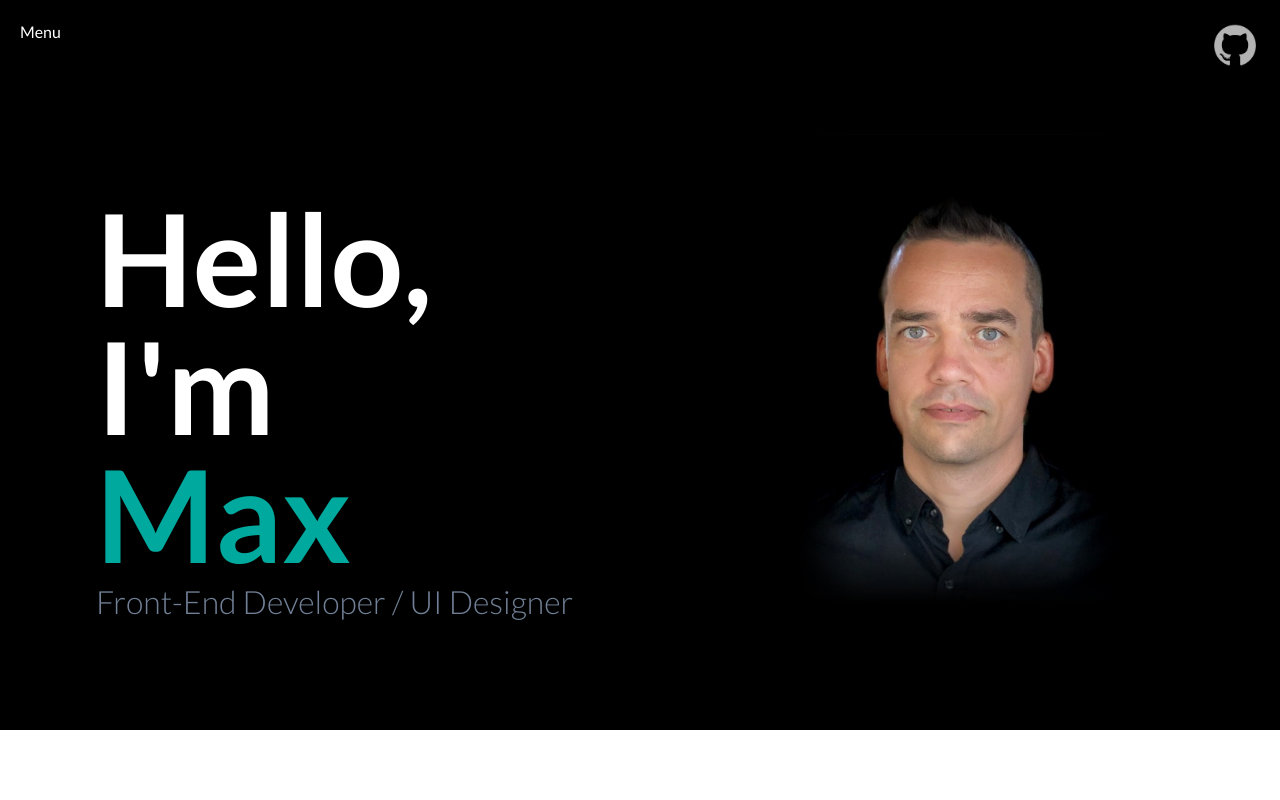
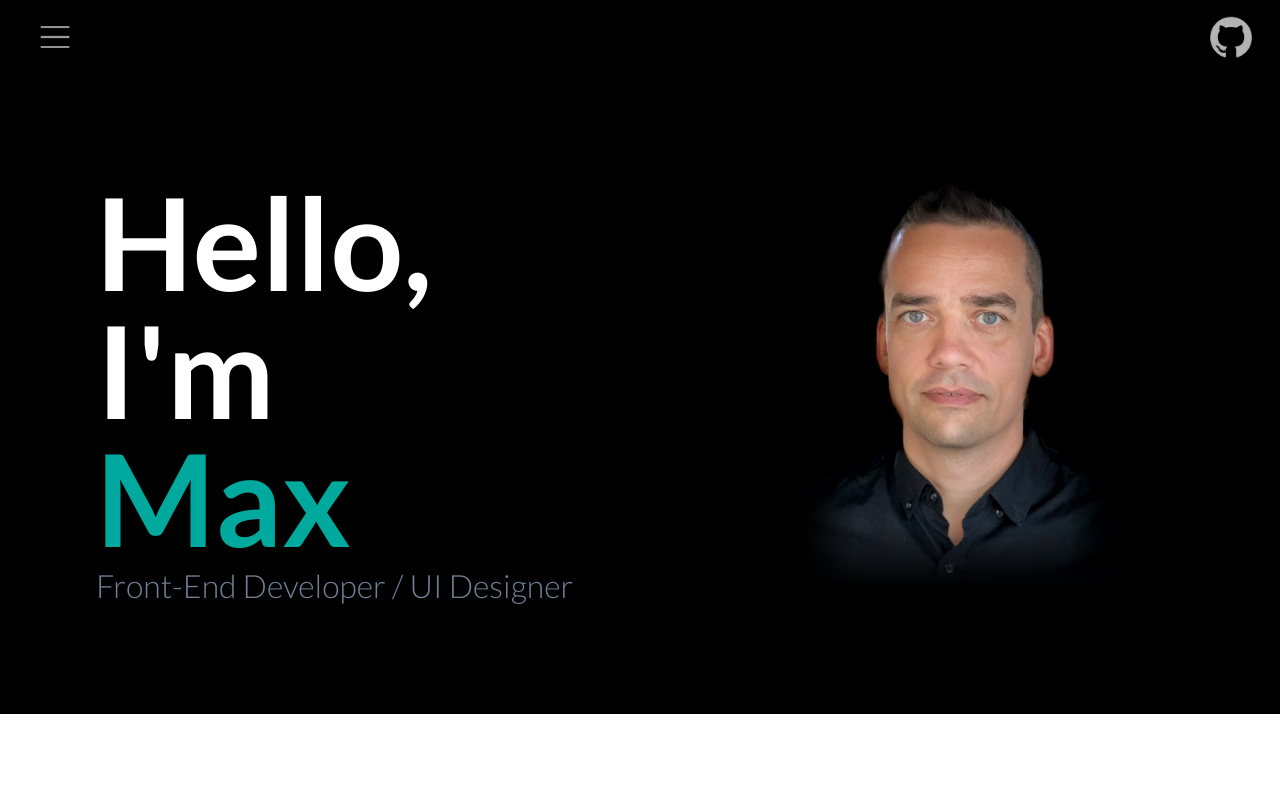
Before and after one commit to attilaking/max-portfolio, a React (Create React App) app: page / in a window 1280 px wide. Shown: the top 800 px of the page. Built offline with nearby package versions, Linux system fonts and the light colour scheme.

Commit message:
Add icons to sidebar

```diff
--- a/src/components/Topnav.js
+++ b/src/components/Topnav.js
@@ -1,5 +1,7 @@
 import React, { useState } from 'react';
 import githubLogo from '../assets/img/github.png';
+import burgerImg from '../assets/img/icons/burger.png';
+import cancelImg from '../assets/img/icons/cancel.png';
 import SideNav from '../components/SideNav';
 
 const Topnav = () => {
@@ -12,11 +14,11 @@ const Topnav = () => {
 
     return (
         <>
-            <div className="text-white bg-black sticky top-0 right-0 left-0 grid grid-cols-2 p-5 z-40">
-                <div className="grid justify-start cursor-pointer" onClick={onSideMenuClicked}>
-                    Menu
+            <div className="text-white bg-black sticky top-0 right-0 left-0 grid grid-cols-2 pl-6 pr-6 pt-3 pb-3 z-40">
+                <div className="grid justify-start items-center cursor-pointer pl-4" onClick={onSideMenuClicked}>
+                    <img class="opacity-75 transform rotate-0 hover:rotate-180 transition-rotate duration-500 ease-in-out" style={{ "width": "30px" }} alt="github" src={isSideMenuOpen ? cancelImg : burgerImg} />
                 </div>
-                <div className="grid justify-end">
+                <div className="grid justify-end items-center">
                     <div class="hint hint--left" aria-label="Repo of this website">
                         <a href="https://github.com/attilaking/max-portfolio" target="_blank">
                             <img class="hover:rotate-90" style={{ "width": "50px" }} alt="github" src={githubLogo} />
@@ -24,7 +26,7 @@ const Topnav = () => {
                     </div>
                 </div>
             </div>
-            <SideNav Open={isSideMenuOpen}/>
+            <SideNav Open={isSideMenuOpen} />
         </>
     )
 }
--- a/tailwind.config.js
+++ b/tailwind.config.js
@@ -9,7 +9,8 @@ module.exports = {
    }
  },
   variants: {
-    width: ["responsive", "hover", "focus"]
+    width: ["responsive", "hover", "focus"],
+    rotate: ["responsive", "hover", "focus"]
 },
   plugins: [],
 }
```
Also changed, not shown: src/assets/img/icons/burger.png (added), src/assets/img/icons/cancel.png (added).
